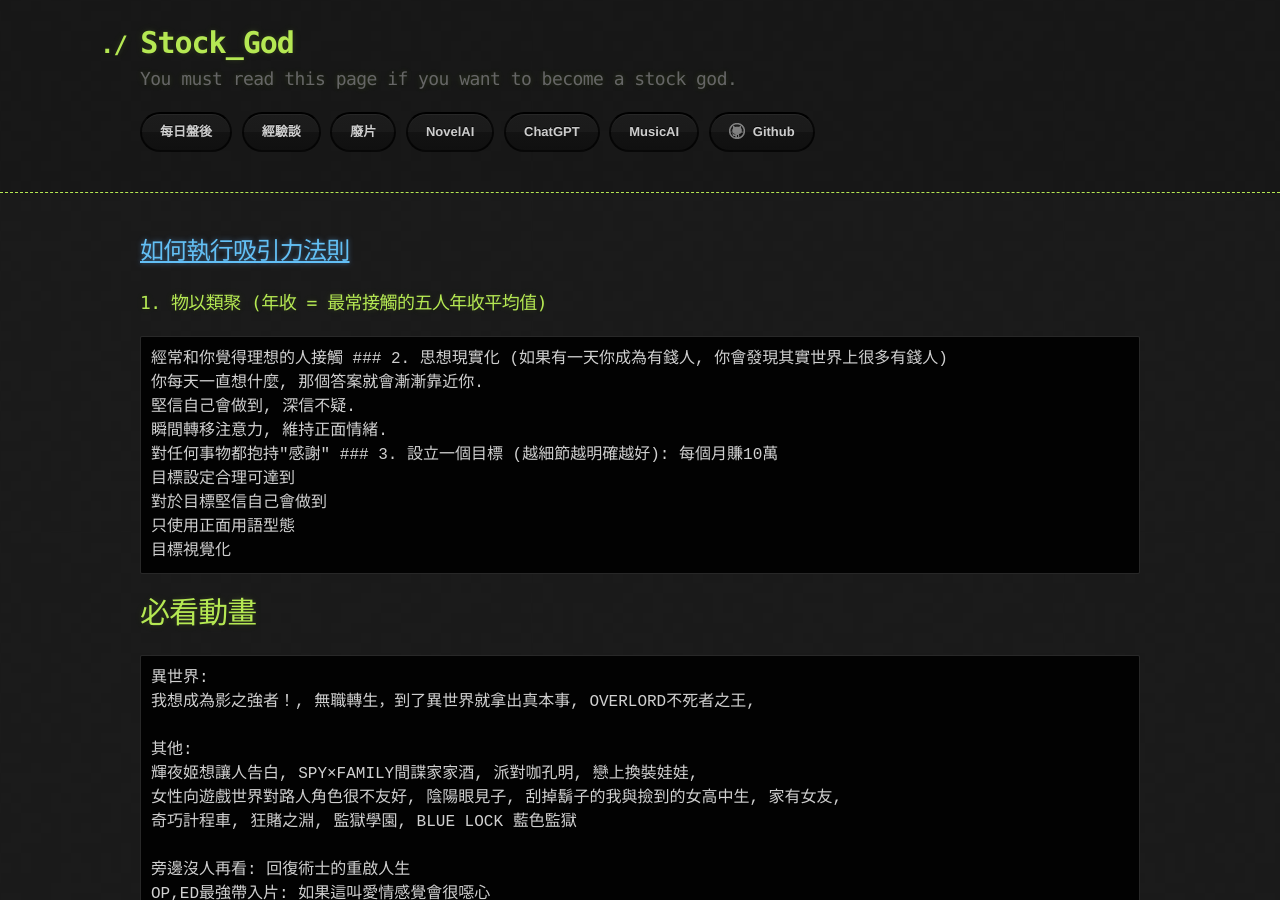
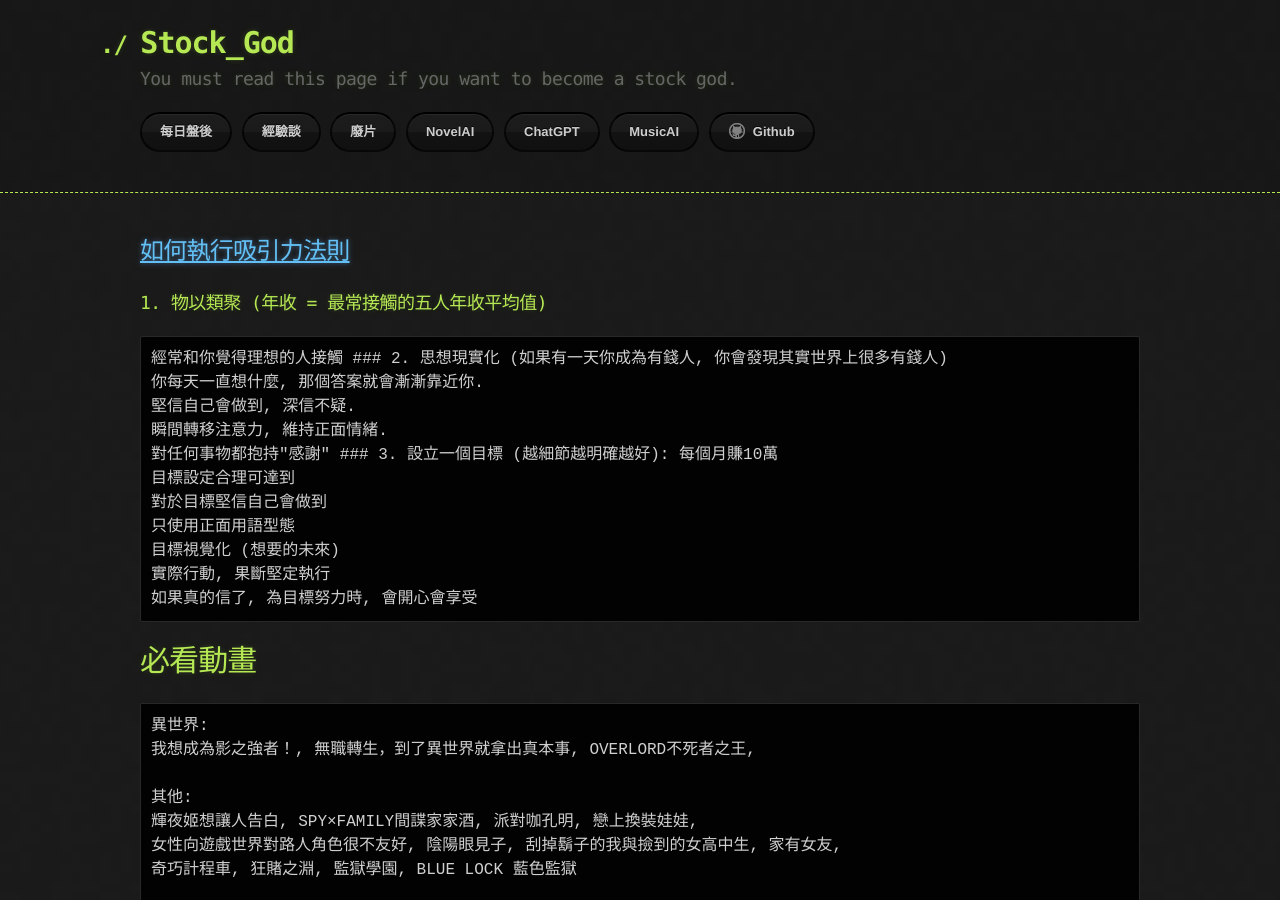
Before and after one commit to lepg5487/Stock_God, a Jekyll site: the page built from video.md, in a window 1280 px wide and 900 px high. Built offline with Jekyll 4.4.1, drawn with Linux system fonts in a browser that asks for light colours; our own code applies the rules of GitHub Pages for plain Markdown files.

Commit message:
Update video.md

````diff
--- a/video.md
+++ b/video.md
@@ -15,7 +15,9 @@ layout: testlayouts
     目標設定合理可達到
     對於目標堅信自己會做到
     只使用正面用語型態
-    目標視覺化
+    目標視覺化 (想要的未來)
+    實際行動, 果斷堅定執行
+    如果真的信了, 為目標努力時, 會開心會享受
 
 # 必看動畫
 ```
````
